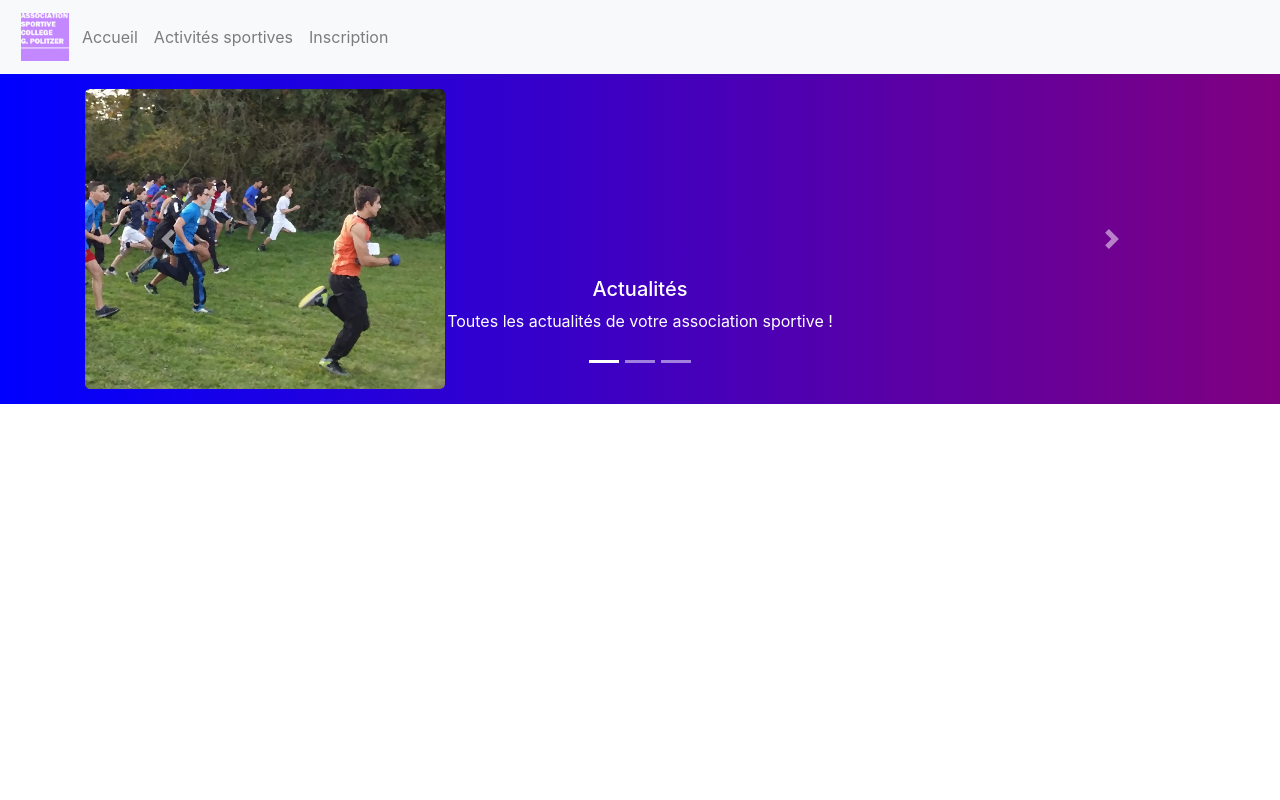
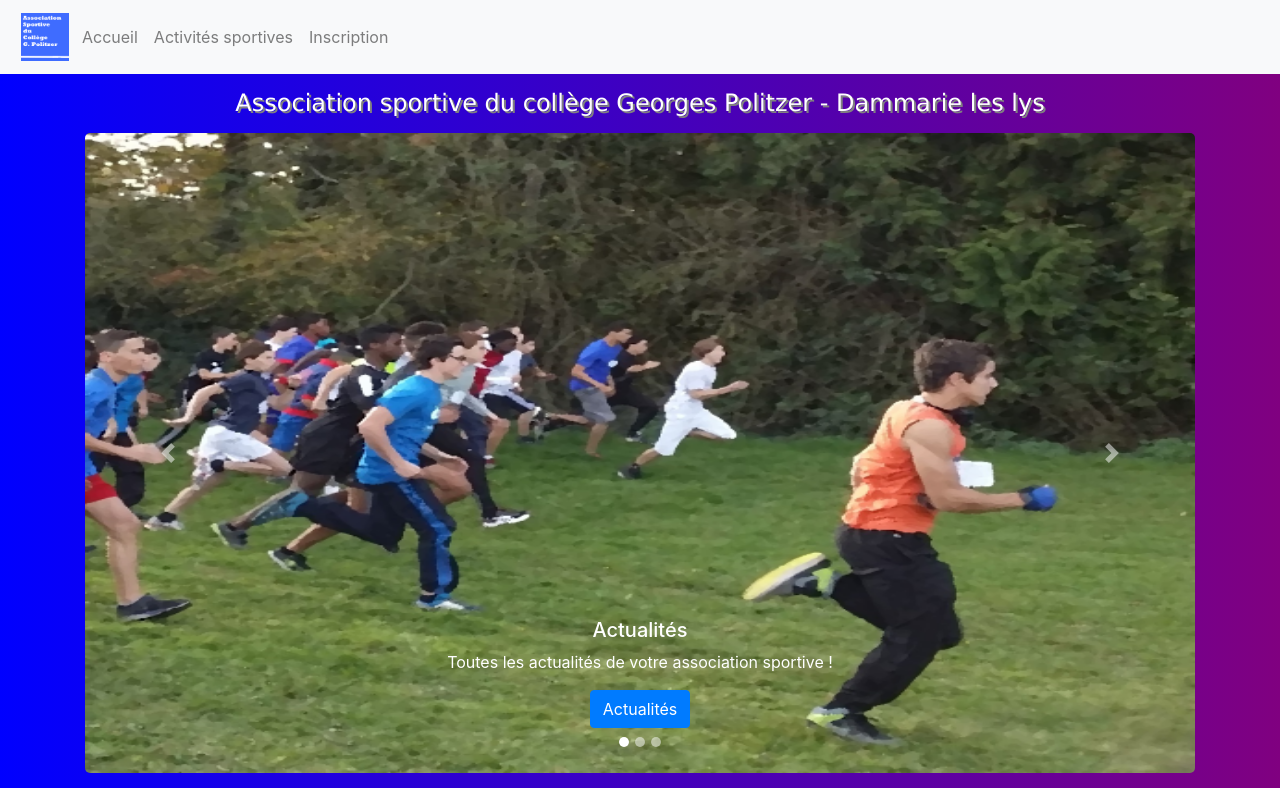
Before and after one commit to Pouce77/Evaluation-Studi, a PHP site: page / in a window 1280 px wide. Run offline with PHP 8.4, Linux system fonts and the light colour scheme.

Commit message:
Ajout du titre

```diff
--- a/index.html
+++ b/index.html
@@ -15,7 +15,7 @@
       <nav class="navbar navbar-expand-lg navbar-light bg-light">
         <div class="logo">
         <a href="index.html">
-          <img class="logoimg" src="logoascollege.png" alt="Logo de l'association">
+          <img class="logoimg" src="logoAS.png" alt="Logo de l'association">
         </a>
         </div>
         <button class="navbar-toggler" type="button" data-toggle="collapse"
@@ -41,6 +41,7 @@
         </div>
       </nav>
     </header>
+    <div><h1>Association sportive du collège Georges Politzer - Dammarie les lys</h1></div>
     <div class="container carouselboxstyle">
         <div id="carouselExampleControls" class="carousel slide" data-ride="carousel">
           <ol class="carousel-indicators">
@@ -54,6 +55,7 @@
               <div class="carousel-caption d-md-block">
                 <h5>Actualités</h5>
                 <p>Toutes les actualités de votre association sportive !</p>
+                <button type="button" class="btn btn-primary">Actualités</button>
               </div>
             </div>
             <div class="carousel-item">
@@ -64,7 +66,7 @@
               </div>
             </div>
             <div class="carousel-item">
-              <img class="d-block w-100 imgsizecarousel carouselborder" src="logoascollege.png" alt="Third slide">
+              <img class="d-block w-100 imgsizecarousel carouselborder" src="IMG_6173.jpg" alt="Third slide">
               <div class="carousel-caption d-md-block">
                 <h5>Actualités</h5>
                 <p>Toutes les actualités de votre association sportive !</p>
--- a/styles.css
+++ b/styles.css
@@ -4,13 +4,15 @@ body{
   background-repeat: no-repeat;
   background-size: cover;
 }
-section{
-  background-color: rgba(240, 255, 255,0.5);
-  max-width: 50%;
-  max-height: 75%;
-  position: absolute;
-  margin: 10px;
-  padding: 10px;
+h1{
+  margin-top: 15px;
+  margin-bottom: 15px;
+  font-size: 1.5rem;
+  font-weight:200 ;
+  color: white;
+  text-shadow: 2px 2px gray;
+  font-family: Verdana, Geneva, Tahoma, sans-serif;
+  text-align: center;
 }
 .logo{
   margin: 5px;
@@ -22,8 +24,7 @@ section{
 }
 
 .imgsizecarousel{
-  max-height: 300px;
-  max-width: fit-content;
+  max-height: 80vh;
 }
 .carouselborder{
   border-radius: 5px;
@@ -32,5 +33,13 @@ section{
 .carouselboxstyle{
   margin-top: 15px;
   margin-bottom: 15px;
-  max-height: 300px;
+  ;
 }
+.carousel-indicators li {
+  width: 10px;
+  height: 10px;
+  border-radius: 100%;
+}
+.btn{
+  margin-bottom: 5px;
+}
```
Also changed, not shown: IMG_6173.jpg (added), Richard-logo-AS-fond-blanc.png (added), assos-sportives.jpeg, logoAS.png (added).
